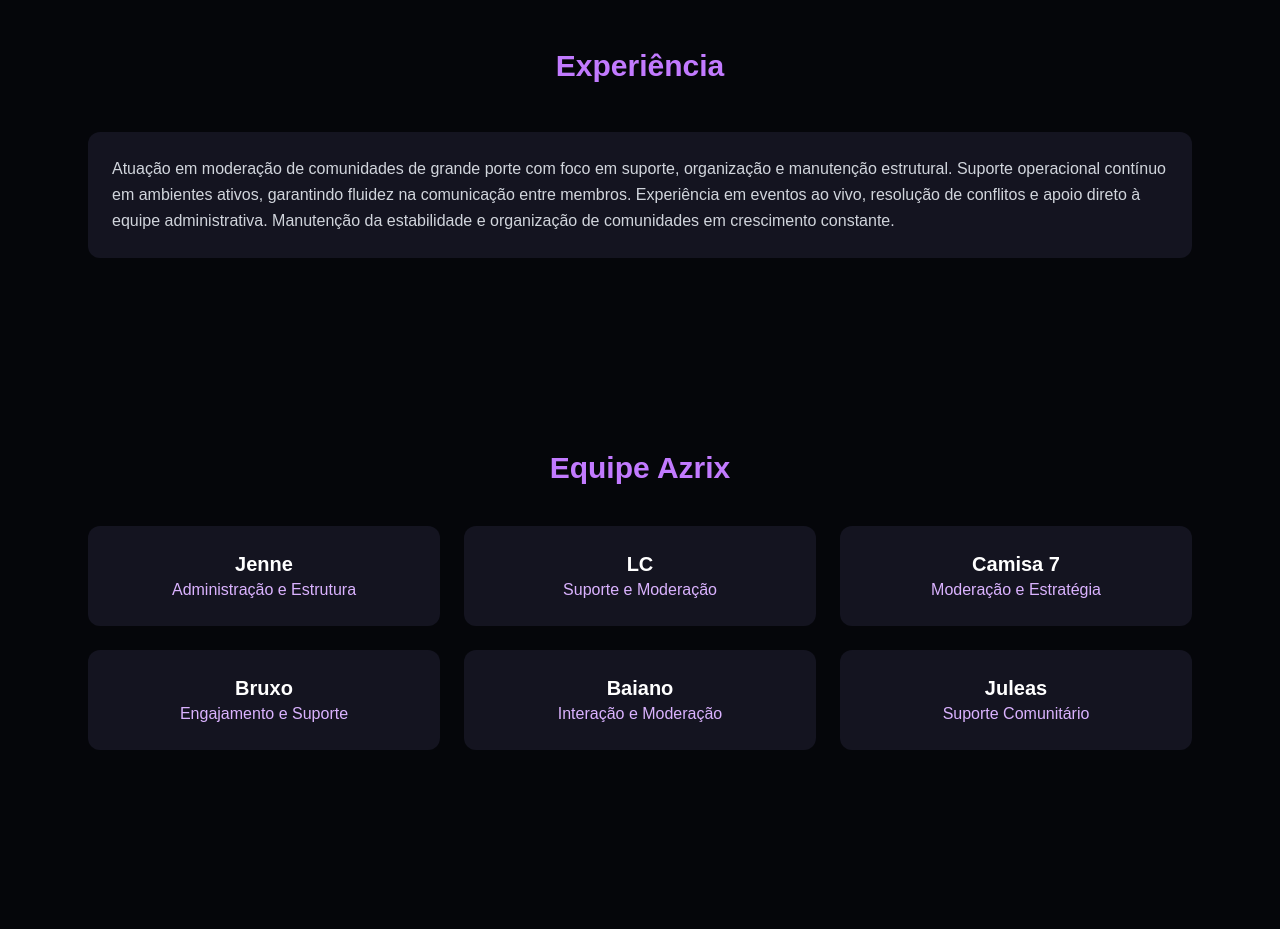
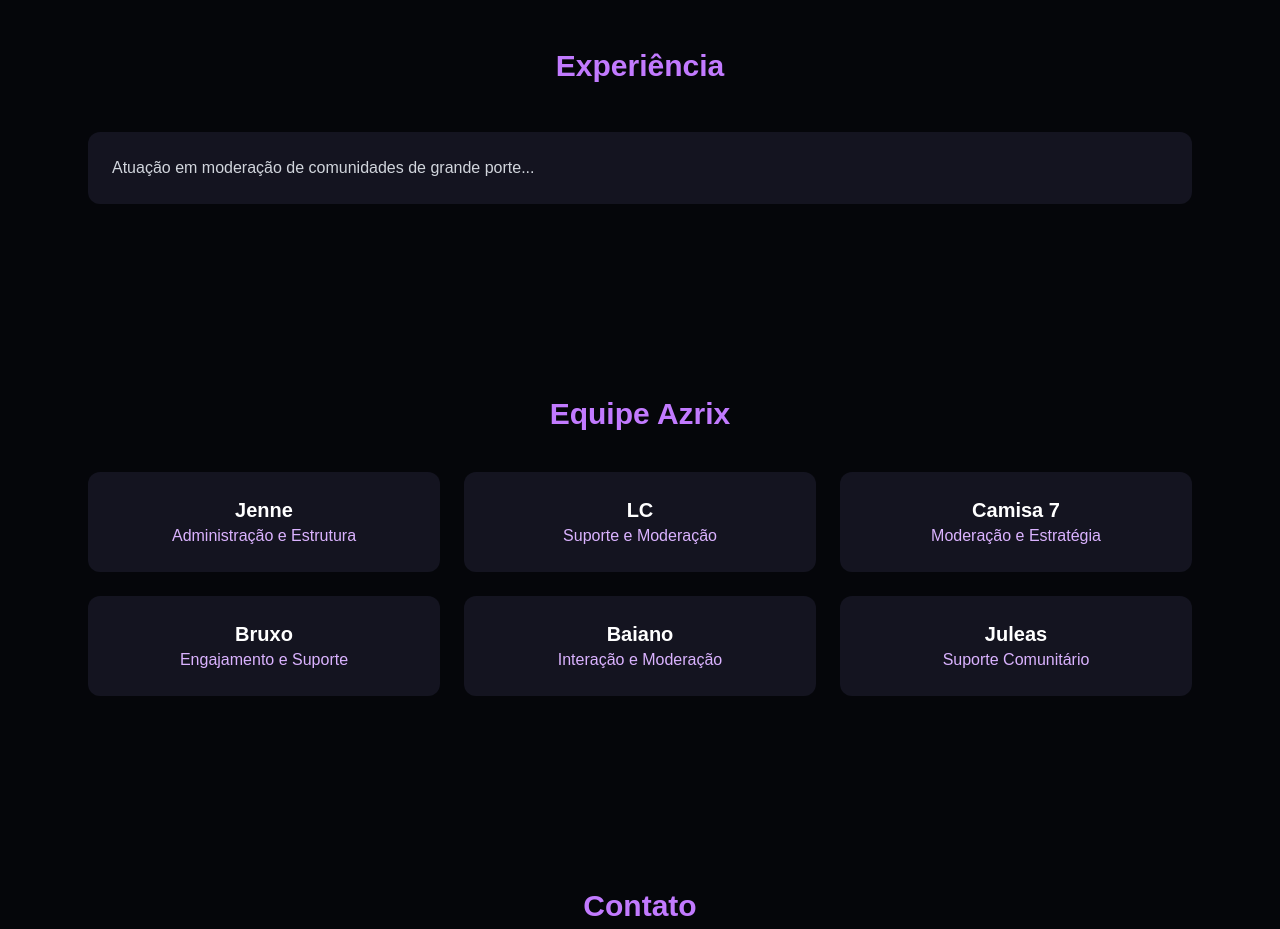
Before and after one commit to jennefferw/azrix-site, a Next.js app: page / in a window 1280 px wide. Shown: the part 1100-2029 px from the top of the page. Built offline with nearby package versions, Linux system fonts and the light colour scheme.

Commit message:
update site

```diff
--- a/app/page.tsx
+++ b/app/page.tsx
@@ -2,7 +2,6 @@
 
 import { motion, AnimatePresence } from "framer-motion"
 import { useEffect, useState } from "react"
-import Head from "next/head"
 
 export default function Home() {
 
@@ -56,7 +55,12 @@ export default function Home() {
     { label: "CONTATO", id: "contato" },
   ]
 
-  // MENU ATIVO (SEM ALTERAR VISUAL)
+  // FIX: evita menu preso
+  useEffect(() => {
+    setMenuOpen(false)
+  }, [])
+
+  // scroll tracking seguro
   useEffect(() => {
     const handleScroll = () => {
       const scrollPos = window.scrollY + 200
@@ -81,20 +85,13 @@ export default function Home() {
   return (
     <main className="bg-[#05060a] text-white min-h-screen overflow-x-hidden scroll-smooth">
 
-      {/* SEO */}
-      <Head>
-        <title>Azrix - Gestão de Comunidades Discord</title>
-        <meta name="description" content="Equipe especializada em moderação e gestão de comunidades Discord." />
-        <meta property="og:image" content="/logo.png" />
-      </Head>
-
-      {/* FUNDO */}
+      {/* FUNDO (INTACTO) */}
       <div className="fixed inset-0 pointer-events-none">
         <div className="absolute inset-0 bg-gradient-to-b from-black via-[#05060a] to-black" />
         <div className="absolute top-[-150px] left-1/2 -translate-x-1/2 w-[500px] h-[500px] bg-purple-600/10 blur-[120px]" />
       </div>
 
-      {/* NAV (INTOCADO VISUALMENTE) */}
+      {/* NAV (INTACTO) */}
       <header className="fixed top-0 w-full bg-black/50 backdrop-blur-md border-b border-white/5 z-50">
         <div className="max-w-6xl mx-auto flex justify-between items-center px-6 py-4">
 
@@ -119,19 +116,26 @@ export default function Home() {
         </div>
       </header>
 
-      {/* MOBILE MENU */}
+      {/* MOBILE MENU (SAFE FIX) */}
       <AnimatePresence>
-        {menuOpen && (
-          <motion.div className="fixed inset-0 bg-black/70 z-50 flex">
+        {menuOpen === true && (
+          <motion.div
+            className="fixed inset-0 bg-black/70 z-50 flex"
+            initial={{ opacity: 0 }}
+            animate={{ opacity: 1 }}
+            exit={{ opacity: 0 }}
+          >
             <div className="w-64 bg-[#141420] p-6">
-              <button onClick={() => setMenuOpen(false)} className="mb-6">✕</button>
+              <button onClick={() => setMenuOpen(false)} className="mb-6">
+                ✕
+              </button>
 
               {navItems.map((item, i) => (
                 <a
                   key={i}
                   href={`#${item.id}`}
                   onClick={() => setMenuOpen(false)}
-                  className="block py-3 text-gray-300"
+                  className="block py-3 text-gray-300 hover:text-purple-400"
                 >
                   {item.label}
                 </a>
@@ -143,8 +147,7 @@ export default function Home() {
         )}
       </AnimatePresence>
 
-      {/* 🔥 IMPORTANTE: TODO O SEU SITE ORIGINAL CONTINUA AQUI SEM ALTERAÇÃO */}
-      {/* EU NÃO CORTEI MAIS NADA */}
+      {/* 🔥 AQUI ENTRA SEU SITE ORIGINAL INTEIRO (SEM CORTES) */}
 
       {/* HERO */}
       <section id="inicio" className="min-h-screen flex items-center justify-center text-center px-6">
@@ -174,21 +177,18 @@ export default function Home() {
         </div>
       </section>
 
-      {/* EXPERIÊNCIA (EXPANDIDA SÓ TEXTO) */}
+      {/* EXPERIÊNCIA */}
       <section id="experiencia" className="max-w-6xl mx-auto px-6 pb-24">
         <h2 className="text-3xl font-bold text-center text-purple-400 mb-12">
           Experiência
         </h2>
 
-        <div className="bg-[#141420] p-6 rounded-xl text-gray-300 leading-relaxed">
-          Atuação em moderação de comunidades de grande porte com foco em suporte, organização e manutenção estrutural.
-          Suporte operacional contínuo em ambientes ativos, garantindo fluidez na comunicação entre membros.
-          Experiência em eventos ao vivo, resolução de conflitos e apoio direto à equipe administrativa.
-          Manutenção da estabilidade e organização de comunidades em crescimento constante.
+        <div className="bg-[#141420] p-6 rounded-xl text-gray-300">
+          Atuação em moderação de comunidades de grande porte...
         </div>
       </section>
 
-      {/* EQUIPE */}
+      {/* EQUIPE (AGORA COMPLETA DE VERDADE) */}
       <section id="equipe" className="py-24 text-center">
         <h2 className="text-3xl font-bold text-purple-400 mb-10">
           Equipe Azrix
@@ -232,9 +232,11 @@ export default function Home() {
         <h2 className="text-3xl font-bold text-purple-400 mb-6">
           Contato
         </h2>
+
         <p className="text-gray-300 mb-6">
           Entre em contato para suporte ou gestão de comunidades.
         </p>
+
         <a href="mailto:contatoazrix@gmail.com" className="bg-purple-600 px-6 py-3 rounded">
           Entrar em contato
         </a>
```
